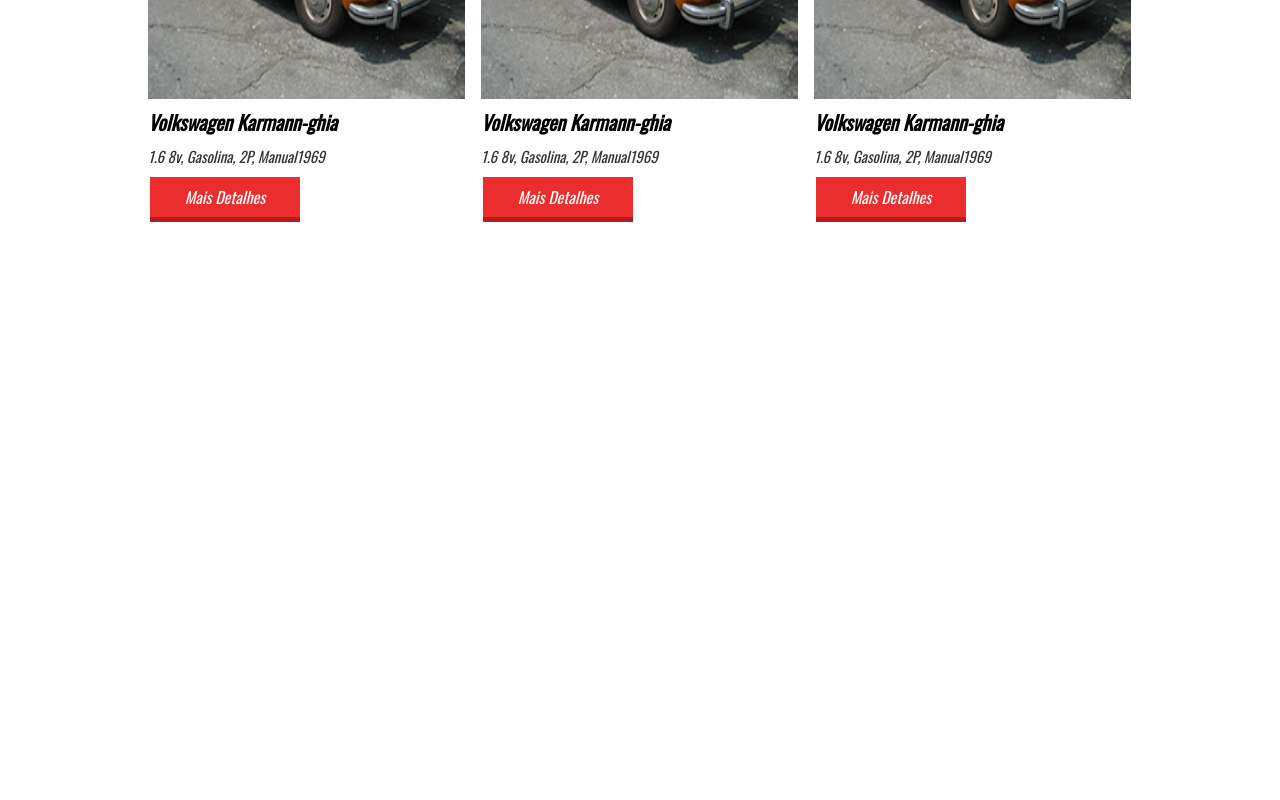
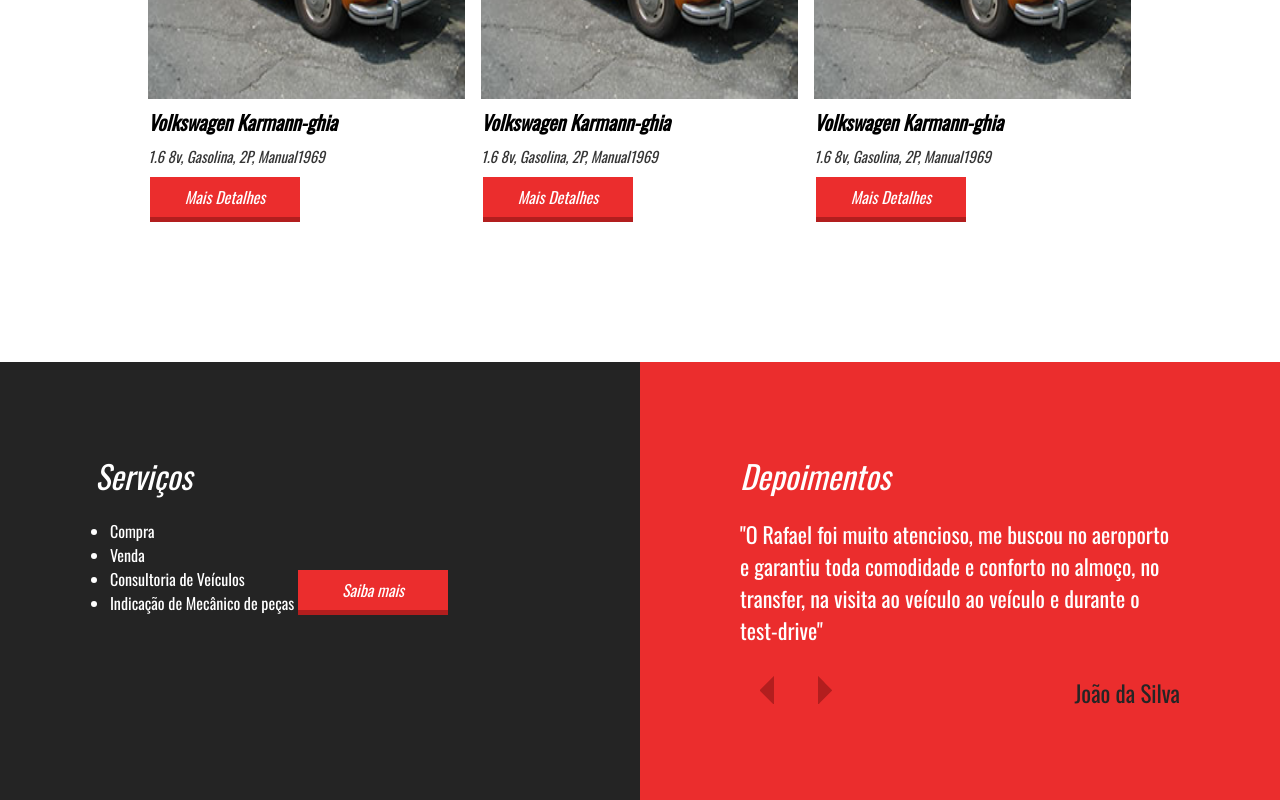
Before and after one commit to santripas/projeto5-dankicode, a plain HTML site: page index.html in a window 1280 px wide. Shown: the part 1142-1942 px from the top of the page. Before the commit the page ends 1504 px from the top, so only its background shows below. Drawn offline with nearby package versions, Linux system fonts and the light colour scheme.

Commit message:
feito o rodapé

```diff
--- a/index.html
+++ b/index.html
@@ -75,7 +75,7 @@
             <div class="info-carro">
                 <h2>Volkswagen Karmann-ghia</h2>
                 <p>1.6 8v, Gasolina, 2P, Manual1969</p>
-                <a href="">Mais Detalhes</a>
+                <a class="btn1" href="">Mais Detalhes</a>
             </div><!--info-carro-->
         </div><!--vitrini-destaques-->
 
@@ -84,7 +84,7 @@
             <div class="info-carro">
                 <h2>Volkswagen Karmann-ghia</h2>
                 <p>1.6 8v, Gasolina, 2P, Manual1969</p>
-                <a href="">Mais Detalhes</a>
+                <a class="btn1" href="">Mais Detalhes</a>
             </div><!--info-carro-->
         </div><!--vitrini-destaques-->
 
@@ -93,12 +93,42 @@
             <div class="info-carro">
                 <h2>Volkswagen Karmann-ghia</h2>
                 <p>1.6 8v, Gasolina, 2P, Manual1969</p>
-                <a href="">Mais Detalhes</a>
+                <a class="btn1" href="">Mais Detalhes</a>
             </div><!--info-carro-->
         </div><!--vitrini-destaques-->
         <div class="clear"></div><!--clear-->
         </div><!--container-->
     </section><!--veiculos-destaque-->
 
+    <section class="servicos-descricao">
+        <div class="half1">
+            <div class="half1-wraper">
+            <h2>Serviços</h2>
+            <ul>
+                <li>Compra</li>
+                <li>Venda</li>
+                <li>Consultoria de Veículos</li>
+                <li>Indicação de Mecânico de peças</li>
+            </ul>
+            <a class="btn1" href="">Saiba mais</a>
+            </div><!--half1-wraper-->
+        </div><!--half1-->
+
+        <div class="half2">
+            <h2>Depoimentos</h2>
+            <div class="depoimento-single">
+                <p>"O Rafael foi muito atencioso, me buscou no aeroporto e garantiu toda comodidade e conforto no almoço, no transfer, na visita ao veículo ao veículo e durante o test-drive"</p>
+                <div class="navigation">
+                    <div class="arrows">
+                        <img src="imagens/arrow-left.png">
+                        <img src="imagens/arrow-right.png">
+                    </div><!--arrows-->
+                    <div class="nome-depoimento">João da Silva</div>
+                </div><!--navigation-->
+            </div><!--depoimento-single-->
+        </div><!--half2-->
+
+    </section><!--servicos-descricao-->
+
 </body>
 </html>
--- a/style.css
+++ b/style.css
@@ -203,19 +203,104 @@ section.veiculos-destaque .line-titulo h2{
     font-style: italic;
 }
 
-.vitrini-destaques a{
-    margin-left: 8px;
+.btn1{
     color: white;
     font-size: 16px;
     font-style: italic;
     width: 150px;
-    margin: 10px;
     text-align: center;
     display: block;
     line-height:40px ;
     background-color: #EB2D2D;
     text-decoration: none;
     border-bottom: 5px solid #B21E1E;
+}
+
+.vitrini-destaques a{
+    margin-left: 8px;
+    margin: 10px;
+}
+
+.servicos-descricao{
+    display: flex;
+}
+
+.half1{
+    width: 50%;
+    text-align: right;
+    padding: 90px 0;
+    background: #242424;
+    color: white;
+}
+
+.half1-wraper{
+    padding-right: 30%;
+    text-align: left;
+    display: inline-block;
+}
+
+.half1-wraper h2{
+    font-weight: normal;
+    font-style: italic;
+    font-size: 32px;
+}
+
+.half1-wraper ul{
+    display: inline-block;
+    margin-top: 20px;
+}
+
+.half1-wraper li{
+    margin-left: 15px;
+}
+
+.half1-wraper a{
+    margin-top: 40px;
+   display: inline-block;
+   vertical-align: bottom;
+}
+
+.half2{
+    width: 50%;
+    padding: 90px 100px;
+    background: #EB2D2D;
+    color: white;
+}
+
+.half2 h2{
+    font-weight: normal;
+    font-style: italic;
+    font-size: 32px;
+}
+
+.half2 .depoimento-single{
+    margin-top: 19px;
+}
+
+.half2 .depoimento-single p{
+    font-size: 22px;
+}
+
+.navigation{
+    float: left;
+    width: 100%;
+    max-width: 700px;
+    margin-top: 30px;
+}
+
+.arrows{
+    float: left;
+}
+
+.navigation img{
+    cursor: pointer;
+    padding: 0 20px;
+}
+
+.nome-depoimento{
+    float: right;
+    color: #252525;
+    font-size: 23px;
 }
 
 @media screen and (max-width: 1400px) {
@@ -232,9 +317,42 @@ section.veiculos-destaque .line-titulo h2{
         height: 70vw;
         min-height: 500px;
     }
+
+    .half1{
+        text-align: center;
+    }
+
+    .half1-wraper{
+        text-align: left;
+        padding-right: 0;
+    }
+
+    .half1-wraper a{
+        display: block;
+        margin-left: 0;
+        margin-top: 15px;
+    }
+}
+
+@media screen and (max-width:950px) {
+    .half1-wraper a{
+        display: block;
+        margin-left: 0;
+        margin-top: 15px;
+    }
 }
 
 @media screen and (max-width:720px) {
+    section.servicos-descricao{
+        flex-direction: column;
+    }
+
+    .half1, .half2{
+        width: 100%;
+        padding: 80px 4%;
+    }
+
+
     nav.desktop{
         display: none;
     }
```
Also changed, not shown: imagens/arrow-left.png (added), imagens/arrow-right.png (added).
